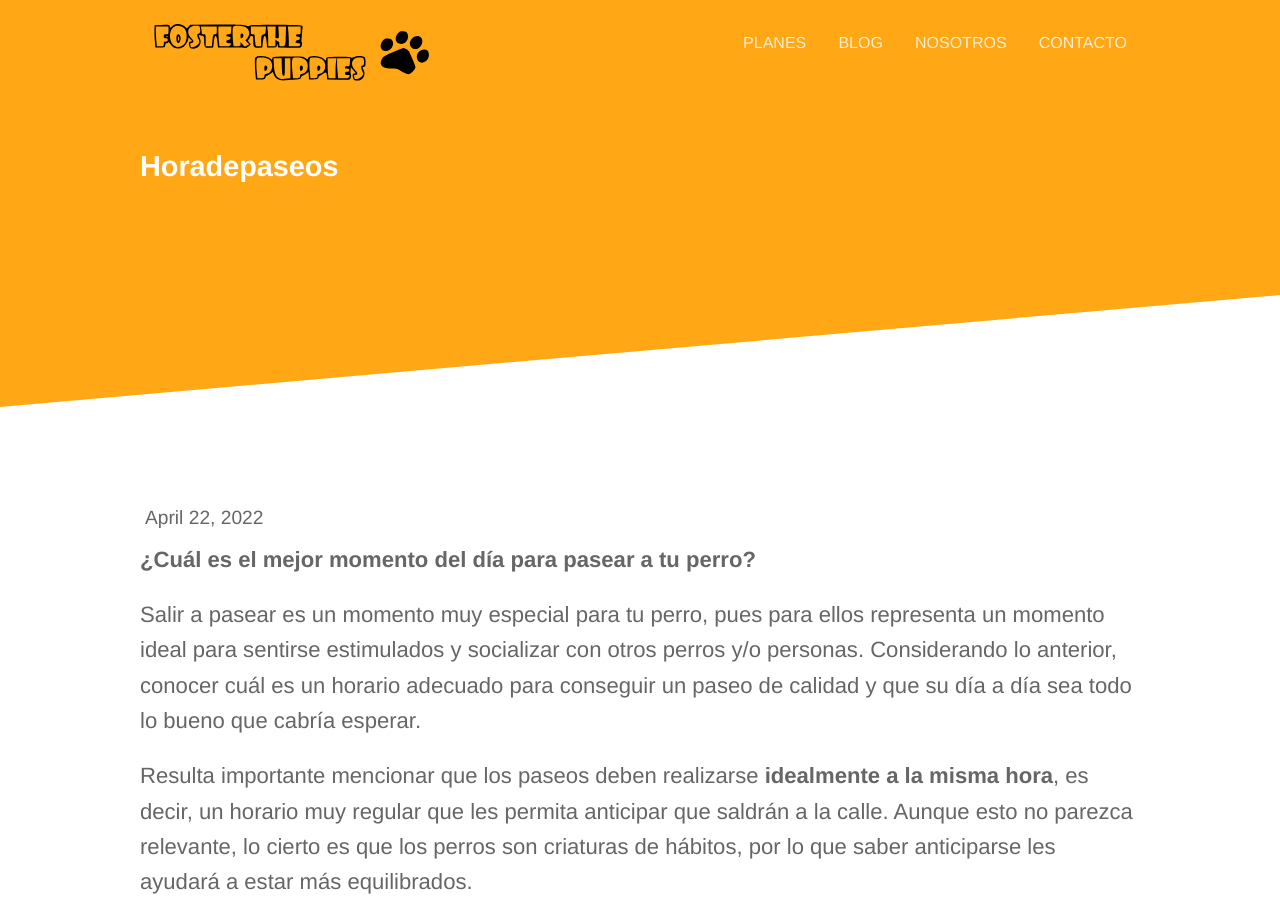
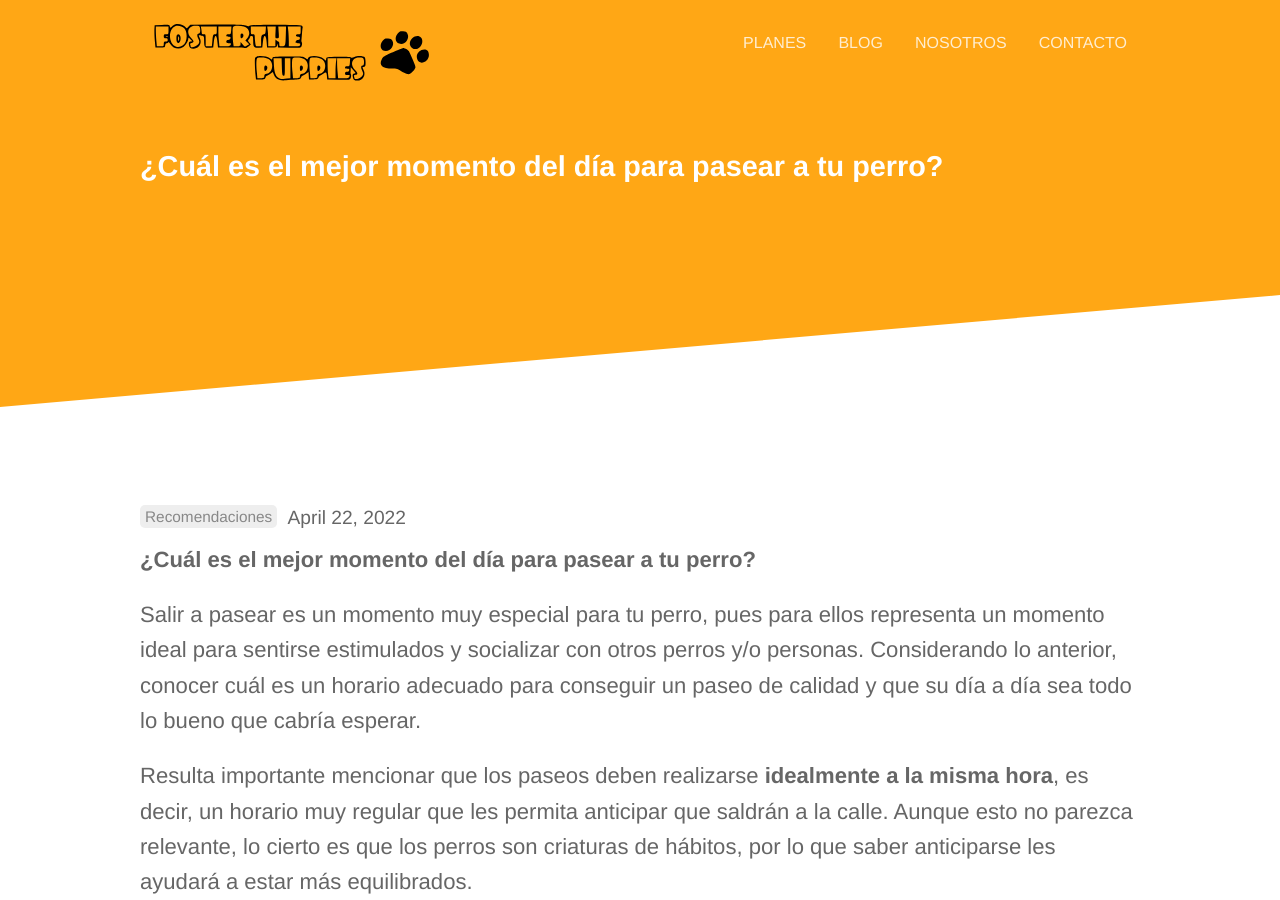
Before and after one commit to FosterThe/Foster, a Jekyll site: the page built from _posts/2022-04-22-HoraDePaseos.md, in a window 1280 px wide and 900 px high. Built offline with Jekyll 4.4.1, drawn with Linux system fonts in a browser that asks for light colours.

Commit message:
Update 2022-04-22-HoraDePaseos.md

```diff
--- a/_posts/2022-04-22-HoraDePaseos.md
+++ b/_posts/2022-04-22-HoraDePaseos.md
@@ -1,3 +1,11 @@
+---
+title: ¿Cuál es el mejor momento del día para pasear a tu perro?
+categories:
+  - Recomendaciones
+author_staff_member: Mike
+show_comments: true
+---
+
 **¿Cuál es el mejor momento del día para pasear a tu perro?**
 
 Salir a pasear es un momento muy especial para tu perro, pues para ellos representa un momento ideal para sentirse estimulados y socializar con otros perros y/o personas. Considerando lo anterior, conocer cuál es un horario adecuado para conseguir un paseo de calidad y que su día a día sea todo lo bueno que cabría esperar.
```
